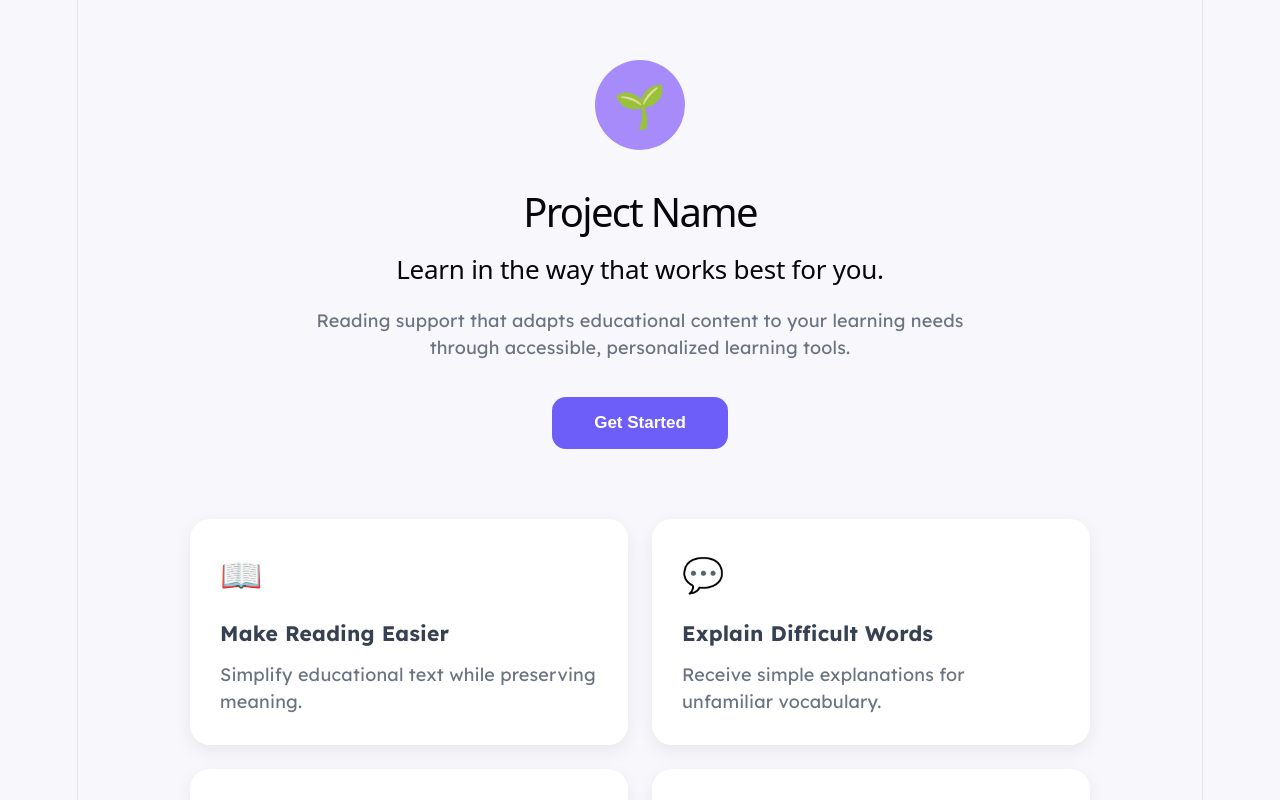
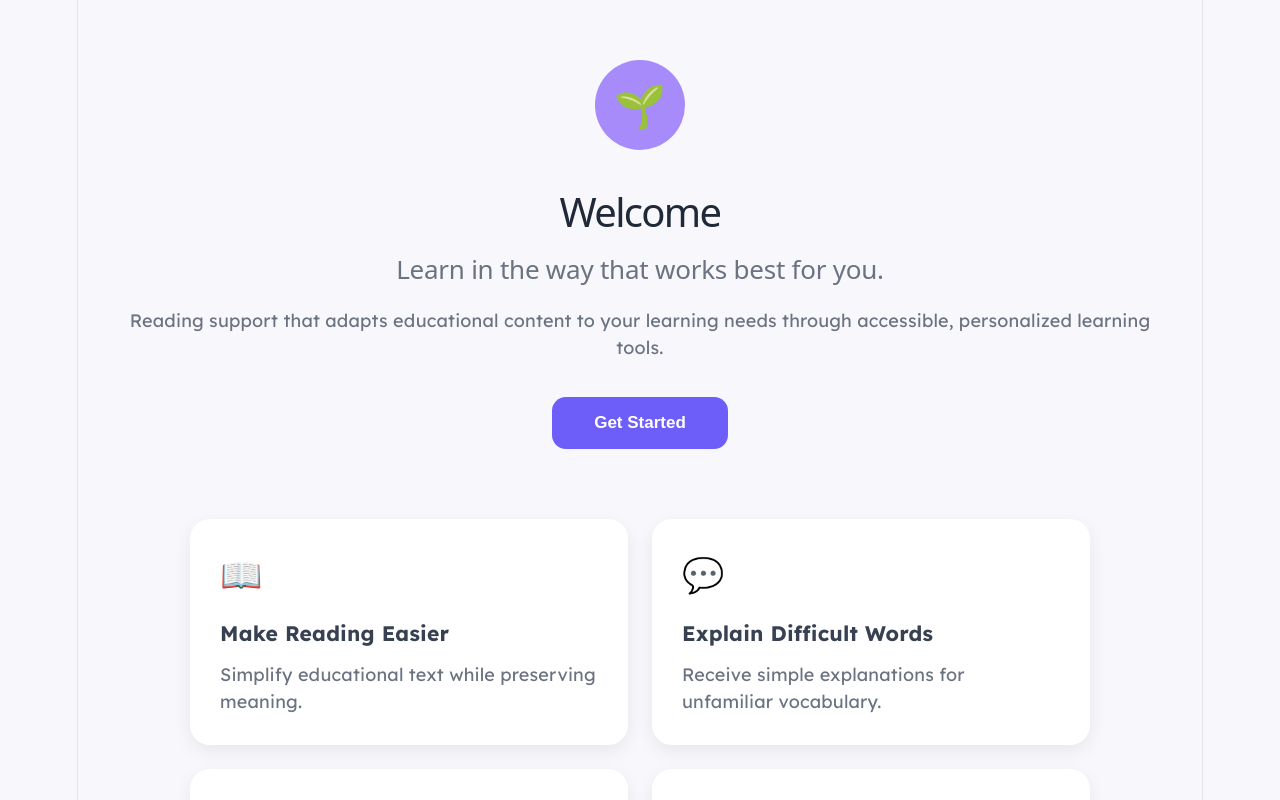
Before and after one commit to vanisha2277/icf-project, a React (Vite) app: page / in a window 1280 px wide. Shown: the top 800 px of the page. Built offline with nearby package versions, Linux system fonts and the light colour scheme.

Commit message:
Ui adjustments

```diff
--- a/src/components/LandingPage/LandingPage.css
+++ b/src/components/LandingPage/LandingPage.css
@@ -19,9 +19,16 @@ body {
   align-items: center;
 }
 
-.hero {
-  max-width: 650px;
-  text-align: center;
+.hero h1 {
+    font-size: 40px;
+    margin-bottom: 12px;
+    color: #1F2937;
+}
+
+.hero h2 {
+  font-size: 18px;
+  color: #6B7280;
+  margin-bottom: 36px;
 }
 
 .logo-circle {
--- a/src/components/LandingPage/LandingPage.tsx
+++ b/src/components/LandingPage/LandingPage.tsx
@@ -10,7 +10,7 @@ function LandingPage() {
           🌱
         </div>
 
-        <h1>Project Name</h1>
+        <h1>Welcome</h1>
 
         <h2>
           Learn in the way that works best for you.
```
